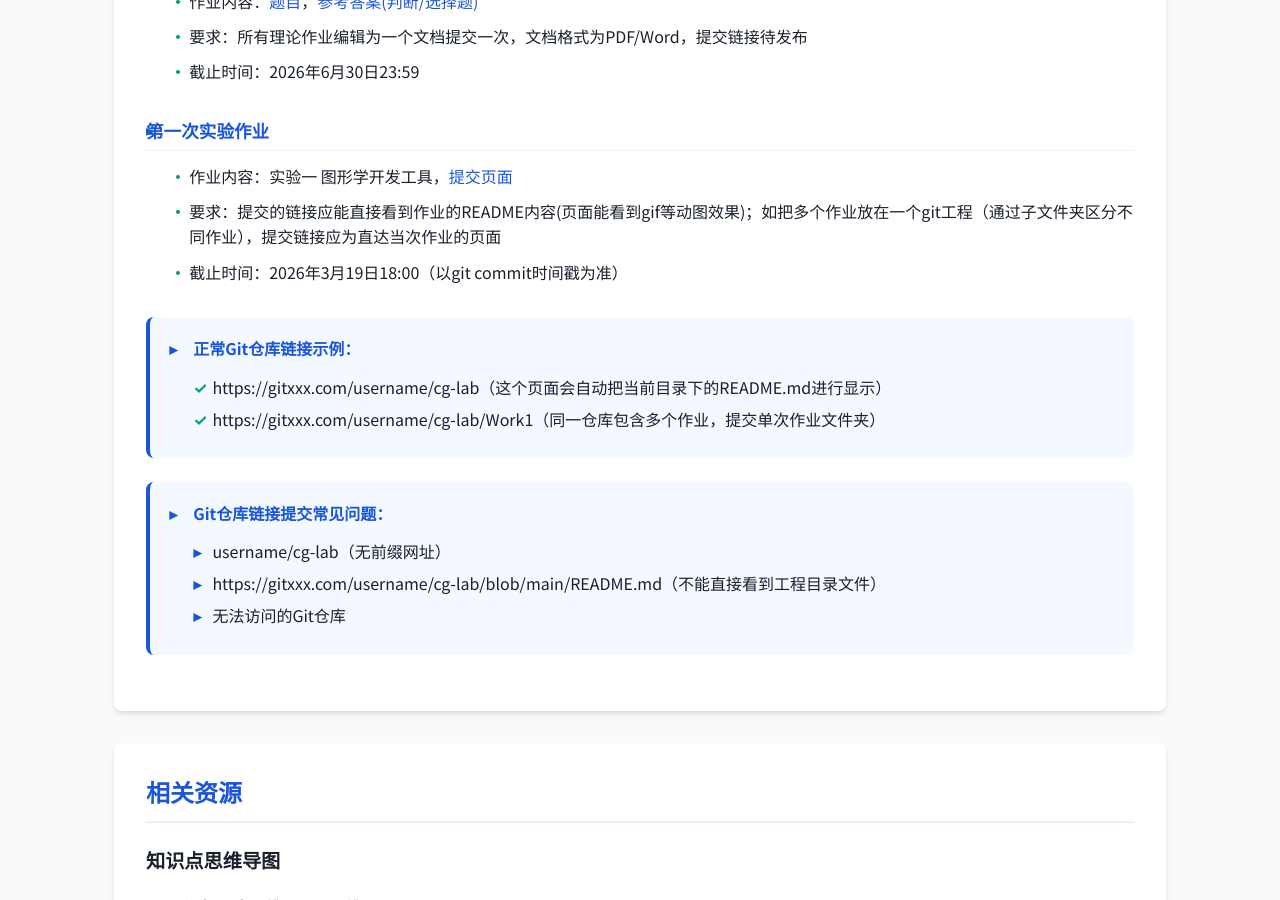
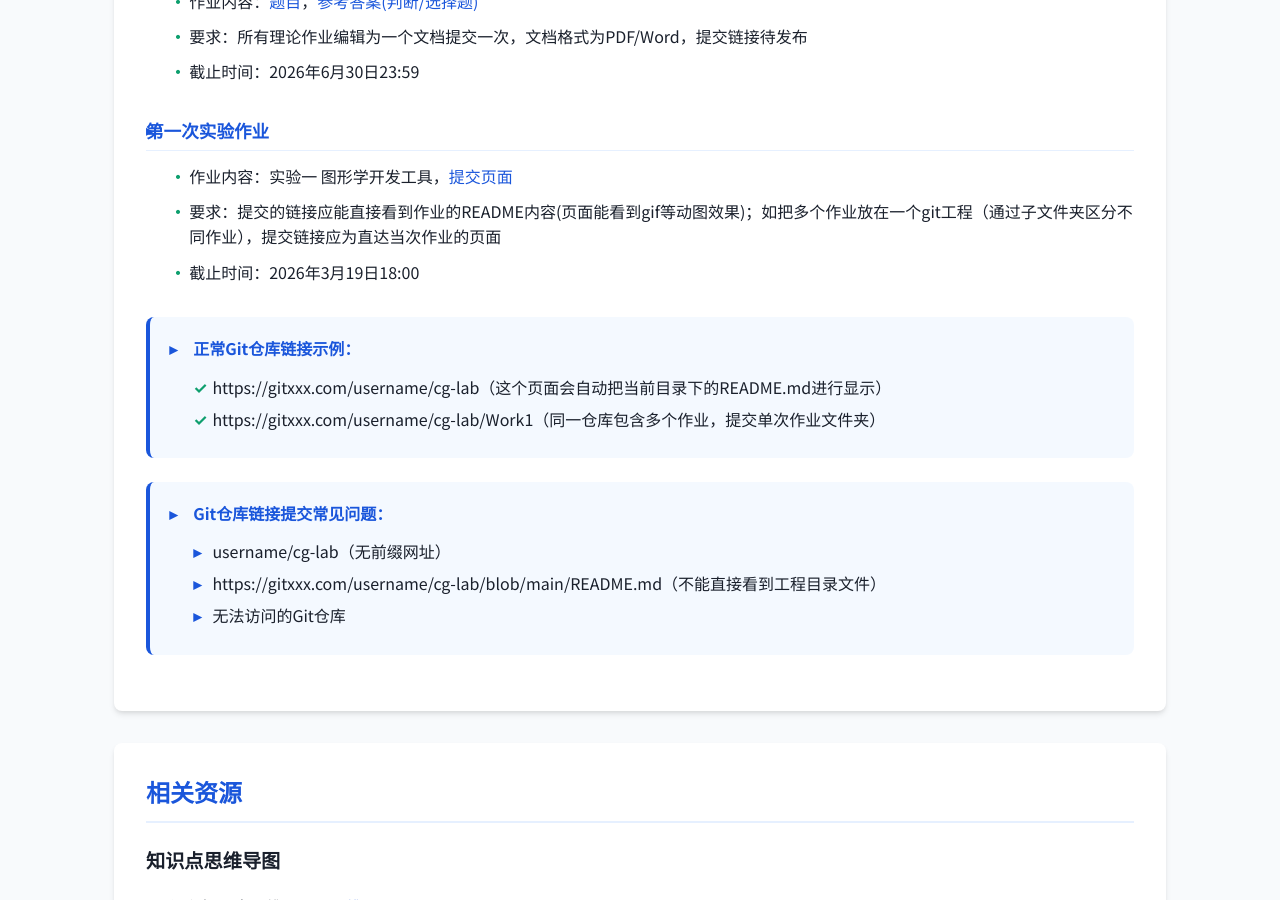
Before and after one commit to zhwinfo/zhwinfo.github.io, a Jekyll site: the page cg/index.html, which Jekyll copies as it is, in a window 1280 px wide and 900 px high, scrolled down 2498 px. Built offline with Jekyll 4.4.1, drawn with Linux system fonts in a browser that asks for light colours.

Commit message:
fast update

```diff
--- a/cg/index.html
+++ b/cg/index.html
@@ -555,7 +555,7 @@
                         <ul>
                             <li>作业内容：实验一 图形学开发工具，<a href="/cg/submit" target="_blank">提交页面</a></li>
                             <li>要求：提交的链接应能直接看到作业的README内容(页面能看到gif等动图效果)；如把多个作业放在一个git工程（通过子文件夹区分不同作业），提交链接应为直达当次作业的页面</li>
-                            <li>截止时间：2026年3月19日18:00（以git commit时间戳为准）</li>
+                            <li>截止时间：2026年3月19日18:00</li>
                         </ul>
                     </li>
                 </ul>
```
